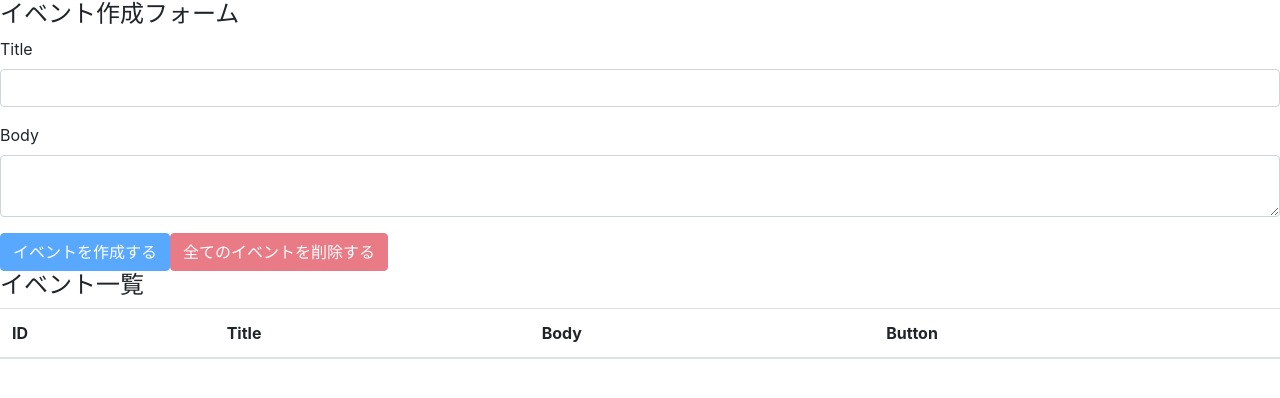
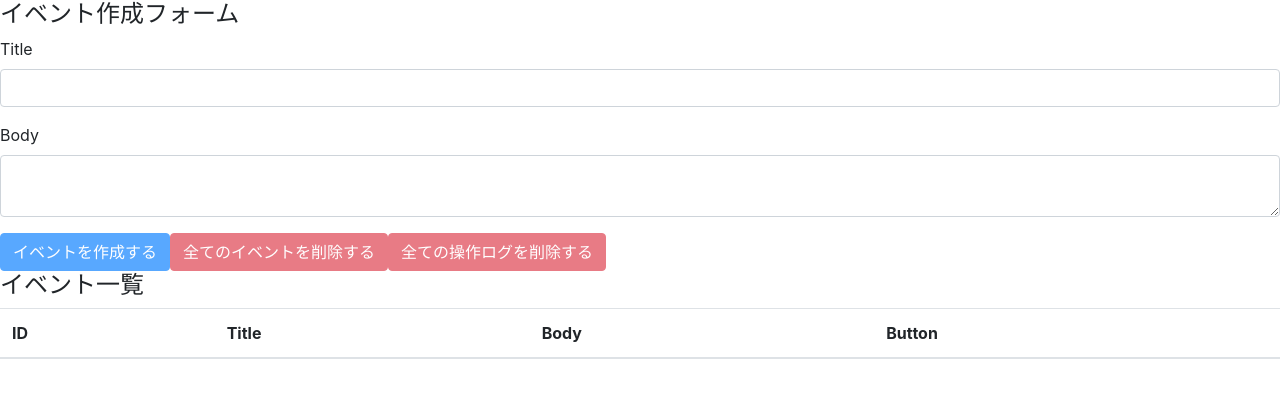
Before and after one commit to tyapaman/hooks-app, a React (Create React App) app: page / in a window 1280 px wide. Shown: the top 398 px of the page. Built offline with nearby package versions, Linux system fonts and the light colour scheme.

Commit message:
delete all operation logs

```diff
--- a/src/components/EventForm.js
+++ b/src/components/EventForm.js
@@ -40,7 +40,16 @@
         operatedAt: timeCurrentIso8601()
       })
     }
+  }
 
+  const deleteAllOperationLogs = e =>{
+    e.preventDefault()
+    const result = window.confirm('全ての操作ログを削除しても良いですか?')
+    if(result){
+      dispatch({
+        type: DELETE_ALL_OPERATION_LOGS
+      })
+    }
   }
 
   return (
@@ -57,6 +66,7 @@
   </div>
     <button className="btn btn-primary" onClick={addEvent} disabled={title === '' || body ===''}>イベントを作成する</button>
     <button className="btn btn-danger" onClick={deleteAllEvents} disabled={state.events.length === 0}>全てのイベントを削除する</button>
+    <button className="btn btn-danger" onClick={deleteAllOperationLogs} disabled={state.operationLogs.length === 0}>全ての操作ログを削除する</button>
 
 </form>
 </>
```
